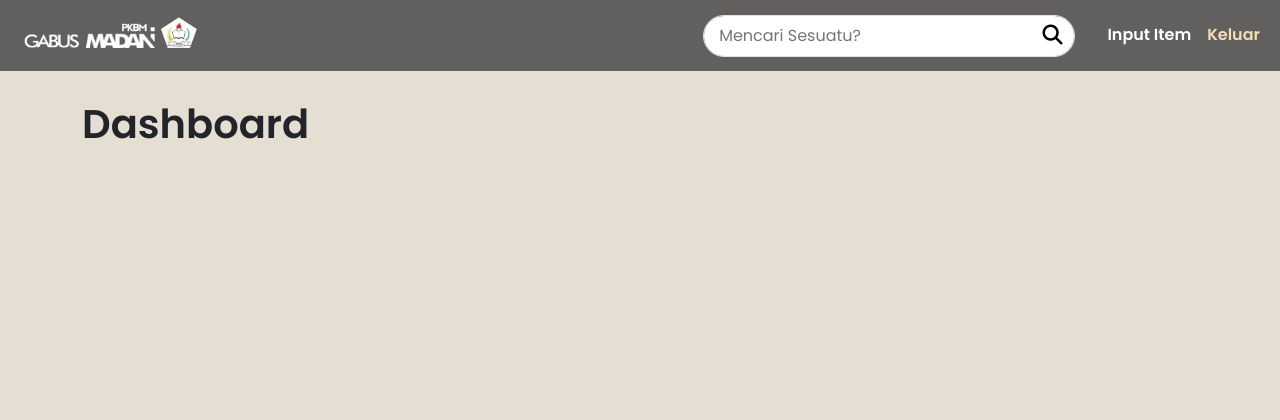
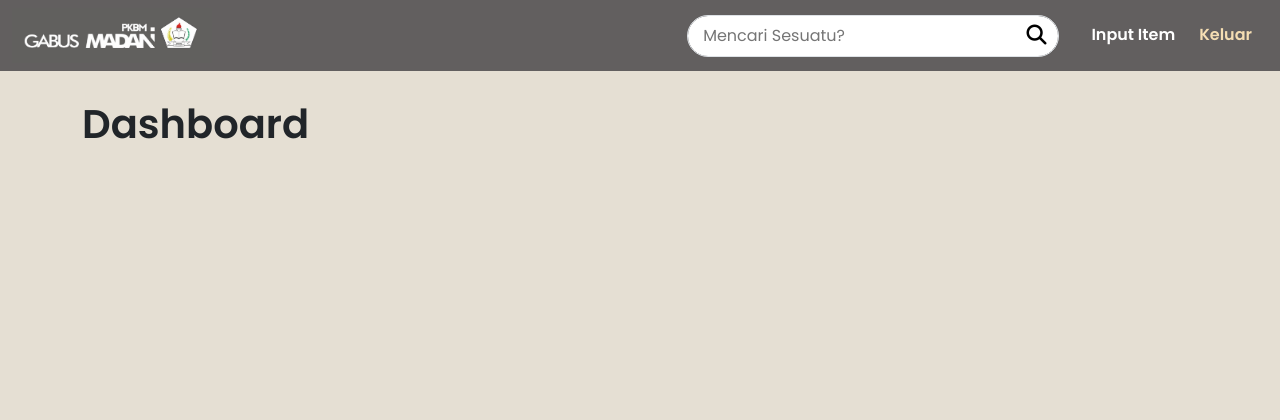
Before and after one commit to yaziid14/KoperasiPKBMGM, a Flask app: page /adminpage in a window 1280 px wide. Shown: the top 420 px of the page. Run offline with Flask 3, Linux system fonts and the light colour scheme; some libraries are stand-ins or nearby versions.

Commit message:
Update77

```diff
--- a/app.py
+++ b/app.py
@@ -324,7 +324,8 @@
     favorite_list = list(db.favorite.find(
         {'username': user_receive}, {'_id': False}))
     cart_list = list(db.cart.find({'username': user_receive}, {'_id': False}))
-    order_list = list(db.orderan.find({'username': user_receive}, {'_id': False}))
+    order_list = list(db.orderan.find(
+        {'username': user_receive}, {'_id': False}))
 
     return jsonify({
         'daftarbuku': book_list,
@@ -435,7 +436,15 @@
             result = cloudinary.uploader.upload(
                 file,
                 folder="cover_buku",      # Folder ditentukan di sini
-                public_id=public_id       # Tanpa "cover_buku/" di public_id
+                public_id=public_id,       # Tanpa "cover_buku/" di public_id
+                transformation=[
+                    {
+                        "width": 500,
+                        "height": 500,
+                        "crop": "fill",   # "fill" akan memotong bagian yang berlebih
+                        "gravity": "auto"  # otomatis fokus ke bagian penting
+                    }
+                ]
             )
         except Exception as e:
             return jsonify({'msg': f"Gagal upload {filename}: {str(e)}"}), 500
@@ -1050,25 +1059,26 @@
     if not databarang:
         return jsonify({'msg': 'Data tidak ditemukan!'})
 
-    # Dapatkan daftar cover lama
+    # Ambil daftar cover lama
     cover_old_list = databarang.get("AllCover", [])
     if isinstance(cover_old_list, str):
         cover_old_list = [cover_old_list]
 
-    # Hapus cover lama dari Cloudinary
-    for old_url in cover_old_list:
-        if old_url and "res.cloudinary.com" in old_url:
-            public_id = extract_public_id(old_url)
-            if public_id:
-                try:
-                    result = cloudinary.uploader.destroy(public_id)
-                    print(f"Hapus cover lama: {public_id} → {result}")
-                except Exception as e:
-                    print(f"Gagal menghapus cover lama: {e}")
+    # Hapus semua cover lama dari Cloudinary
+    if cover_old_list:
+        for old_url in cover_old_list:
+            if old_url and "res.cloudinary.com" in old_url:
+                public_id = extract_public_id(old_url)
+                if public_id:
+                    try:
+                        result = cloudinary.uploader.destroy(public_id)
+                        print(f"Hapus cover lama: {public_id} → {result}")
+                    except Exception as e:
+                        print(f"Gagal menghapus cover lama: {e}")
 
     # Ambil file cover baru
     files = request.files.getlist("gambar_give[]")
-    if not files or files[0].filename == "":
+    if not files or all(f.filename == '' for f in files):
         return jsonify({'msg': 'Gambar tidak ditemukan!'})
 
     cover_list = []
@@ -1082,23 +1092,36 @@
         if extension not in ['jpg', 'jpeg', 'png', 'webp']:
             return jsonify({'msg': f'File tidak valid: {filename}'})
 
-        # ✅ Gunakan public_id TANPA "cover_buku/"
         public_id = f"{url_receive}_{timestamp}_{index+1}"
 
-        result = cloudinary.uploader.upload(
-            file,
-            public_id=public_id,
-            folder="cover_buku"  # Sudah mengatur foldernya di sini
-        )
+        try:
+            result = cloudinary.uploader.upload(
+                file,
+                folder="cover_buku",
+                public_id=public_id,
+                transformation=[
+                    {
+                        "width": 500,
+                        "height": 500,
+                        "crop": "fill",
+                        "gravity": "auto"
+                    }
+                ]
+            )
+        except Exception as e:
+            print(f"Gagal upload {filename}: {e}")
+            return jsonify({'msg': f'Gagal upload {filename} ke Cloudinary'})
 
+        # Ambil URL yang sudah dioptimasi
         optimized_url, _ = cloudinary_url(
-            f"cover_buku/{public_id}",  # ✅ Tambahkan prefix DI SINI saja
+            f"cover_buku/{public_id}",
             fetch_format="auto",
             quality="auto"
         )
         cover_list.append(optimized_url)
+        print(f"Upload berhasil: {optimized_url}")
 
-    # Update dokumen di database
+    # Update ke database
     new_doc = {
         "AllCover": cover_list,
         "Cover": cover_list[0]
@@ -1179,7 +1202,8 @@
     try:
         data = request.get_json()
         username = data.get('username')
-        descriptors = data.get('descriptors')  # list of 5 descriptor (array of 128 floats)
+        # list of 5 descriptor (array of 128 floats)
+        descriptors = data.get('descriptors')
 
         # Validasi dasar
         if not username or not descriptors or len(descriptors) != 5:
@@ -1257,7 +1281,8 @@
     try:
         data = request.json
         username = data.get('username')
-        descriptor_client = np.array(data.get('descriptor'))  # array dari client
+        descriptor_client = np.array(
+            data.get('descriptor'))  # array dari client
 
         if not username or descriptor_client is None:
             return jsonify({"result": "error", "msg": "Data tidak lengkap"}), 400
--- a/static/js/myjs.js
+++ b/static/js/myjs.js
@@ -671,25 +671,31 @@
             let order_count = new Set(rows2.filter(x => x['order_id']).map(x => x['order_id'])).size;
 
             let dashboard = `
-                <div class="box box-bg1 my-2 mx-2">
+                <div class="col mt-3">
+                    <a href="#" onclick="lihatUser()" class="text-decoration-none text-dark">
+                        <div class="box box-bg1">
                             <div class="info">
                                 <h3 class="semibold">Pengguna</h3>
-                        <p class="count regular">
-                            <b style="color: #004ad880;">${count1}</b>
-                            <a href="#" onclick="lihatUser()" class="text-decoration-none text-dark fw-semibold" data-bs-toggle="modal" data-bs-target="#userModal">Pengguna</a>
+                                <p class="count fw-semibold">
+                                    <b style="color: #004ad880;">${count1}</b> Pengguna
                                 </p>
                             </div>
                             <i class="fa-solid fa-user"></i>
                         </div>
-                <div class="box box-bg2 my-2 mx-2">
+                    </a>
+                </div>
+                <div class="col mt-3">
+                    <a href="#" onclick="lihatOrder()" class="text-decoration-none text-dark">
+                       <div class="box box-bg2">
                             <div class="info">
                                 <h3 class="semibold">Transaksi</h3>
-                        <p class="count regular">
-                            <b style="color: #d8410080;">${order_count}</b>
-                            <a href="#" onclick="lihatOrder()" class="text-decoration-none text-dark fw-semibold">Orders</a>
+                                <p class="count fw-semibold">
+                                    <b style="color: #d8410080;">${order_count}</b> Orders
                                 </p>
                             </div>
                             <i class="fa fa-shopping-cart"></i>
+                        </div>
+                    </a>
                 </div>`;
             $('#dashboard').append(dashboard);
 
@@ -736,9 +742,9 @@
                 <div class="col">
                     <div class="card card-book">
                         <a href="/detail/${url}">${carouselHTML}</a>
-                        <div class="card-body mt-3">
+                        <div class="card-body">
                             <h5 id="${url}" class="fw-semibold text-center text-truncate d-flex align-items-center justify-content-center"
-                                style="min-height: 3rem; font-size: clamp(0.9rem, 1.2vw, 1.2rem); line-height: 1.2;">
+                                style="min-height: 2rem; font-size: clamp(0.9rem, 1.2vw, 1.2rem); line-height: 1.2;">
                             ${judul}
                             </h5>
                             <h6>Stok : ${stok}</h6>
@@ -774,7 +780,7 @@
 
             // Tambahkan dashboard langsung di sini
             let dashboard = `
-            <div class="col">
+            <div class="col mt-3">
                 <a href="/favorite" class="text-decoration-none">
                     <div class="boxuser box-bg11 h-100">
                         <div class="info">
@@ -789,7 +795,7 @@
                 </a>
             </div>
 
-            <div class="col">
+            <div class="col mt-3">
                 <a href="/cart" class="text-decoration-none">
                     <div class="boxuser box-bg22 h-100">
                         <div class="info">
@@ -804,7 +810,7 @@
                 </a>
             </div>
 
-            <div class="col">
+            <div class="col mt-3">
                 <a href="/orders" class="text-decoration-none">
                     <div class="boxuser box-bg33 h-100">
                         <div class="info">
@@ -890,13 +896,13 @@
                             </a>
                             <div class="card-body">
                                 <h5 class="fw-semibold text-center text-truncate d-flex align-items-center justify-content-center"
-                                    style="min-height: 3rem; font-size: clamp(0.9rem, 1.2vw, 1.2rem); line-height: 1.2;">
+                                    style="min-height: 2rem; font-size: clamp(0.9rem, 1.2vw, 1.2rem); line-height: 1.2;">
                                 ${judul}
                                 </h5>
                                 <h6>Stok : ${stok}</h6>
-                                <h5 class="regular py-2 harga">Rp.${harga.toLocaleString('id-ID')}</h5>
-                            </div>
-                            <div class="d-flex justify-content-between px-2 pb-3" id="book-btn">
+                                <h5 class="regular harga">Rp.${harga.toLocaleString('id-ID')}</h5>
+                            </div>
+                            <div class="d-flex justify-content-between px-2 pb-2" id="book-btn">
                                 <a onclick="favorite('${url}')">
                                     <i class="far fa-heart fa-2x" id="fav-${url}"></i>
                                 </a>
@@ -996,12 +1002,12 @@
                             <a href="/detail/${url}">${carouselHTML}</a>
                             <div class="card-body">
                                 <h5 id="judul-${i}" class="fw-semibold text-center text-truncate d-flex align-items-center justify-content-center"
-                                    style="min-height: 3rem; font-size: clamp(0.9rem, 1.2vw, 1.2rem); line-height: 1.2;">
+                                    style="min-height: 2rem; font-size: clamp(0.9rem, 1.2vw, 1.2rem); line-height: 1.2;">
                                 ${judul}
                                 </h5>
                                 <h6>Stok : ${stok}</h6>
                                 <p class="d-none" id="ori-${i}">${harga}</p>
-                                <h5 class="regular py-2 harga" id="harga-${i}">Rp.${hargaFormatted}</h5>
+                                <h5 class="regular harga" id="harga-${i}">Rp.${hargaFormatted}</h5>
                             </div>
                             <div class="d-flex justify-content-around align-items-center gap-3">
                                 <button type="button" class="btn btn-danger rounded-circle btn-lg tombol-jumlah"
@@ -1515,13 +1521,13 @@
                             </a>
                             <div class="card-body">
                                 <h5 class="fw-semibold text-center text-truncate d-flex align-items-center justify-content-center"
-                                    style="min-height: 3rem; font-size: clamp(0.9rem, 1.2vw, 1.2rem); line-height: 1.2;">
+                                    style="min-height: 2rem; font-size: clamp(0.9rem, 1.2vw, 1.2rem); line-height: 1.2;">
                                 ${judul}
                                 </h5>
                                 <h6>Stok : ${stok}</h6>
-                                <h5 class="regular py-2 harga">Rp.${parseInt(harga).toLocaleString('id-ID')}</h5>
-                            </div>
-                            <div class="d-flex justify-content-between px-2 pb-3" id="book-btn">
+                                <h5 class="regular harga">Rp.${parseInt(harga).toLocaleString('id-ID')}</h5>
+                            </div>
+                            <div class="d-flex justify-content-between px-2 pb-2" id="book-btn">
                                 <a onclick="favorite('${url}')">
                                     <i class="fas fa-heart fa-2x" id="fav-${url}"></i>
                                 </a>
@@ -1607,15 +1613,15 @@
                         <a href="/detail/${url}">
                             ${carouselHTML}
                         </a>
-                        <div class="card-body mt-3">
+                        <div class="card-body">
                             <h5 class="fw-semibold text-center text-truncate d-flex align-items-center justify-content-center"
-                                style="min-height: 3rem; font-size: clamp(0.9rem, 1.2vw, 1.2rem); line-height: 1.2;">
+                                style="min-height: 2rem; font-size: clamp(0.9rem, 1.2vw, 1.2rem); line-height: 1.2;">
                             ${judul}
                             </h5>
                             <h6>Stok : ${stok}</h6>
-                            <h5 class="regular py-2 harga" id="harga">Rp.${harga.toLocaleString('id-ID')}</h5>
-                        </div>
-                        <div class="d-flex justify-content-between px-2 pb-3">
+                            <h5 class="regular harga" id="harga">Rp.${harga.toLocaleString('id-ID')}</h5>
+                        </div>
+                        <div class="d-flex justify-content-between px-2 pb-2">
                             <a onclick="kelogin()"><i class="far fa-heart fa-2x nolog-btn"></i></a>
                             <a href="/detail/${url}" class="btn semibold card-body-btn">Detail</a>
                             <a onclick="kelogin()"><i class="fas fa-cart-plus fa-2x nolog-btn"></i></a>
@@ -2023,12 +2029,12 @@
                     for (let i = 0; i < covers.length; i++) {
                         let activeClass = i === 0 ? 'active' : '';
                         indicators += `<button type="button" data-bs-target="#${carouselId}" data-bs-slide-to="${i}" class="${activeClass}" aria-current="${activeClass ? 'true' : 'false'}" aria-label="Slide ${i + 1}"></button>`;
-                        inner += `<div class="carousel-item ${activeClass}"><img src="${covers[i]}" class="d-block w-100 rounded-3 img-ord" alt="Cover ${i + 1}"></div>`;
+                        inner += `<div class="carousel-item ${activeClass}"><img src="${covers[i]}" class="d-block w-100 rounded-3" alt="Cover ${i + 1}"></div>`;
                     }
 
                     return `
                         <div class="row g-4 align-items-center py-3 border-bottom order-group" data-orderid="${id}">
-                            <div class="col-md-4">
+                            <div class="col-md-3">
                                 <div id="${carouselId}" class="carousel slide" data-bs-ride="carousel">
                                     <div class="carousel-indicators">${indicators}</div>
                                     <div class="carousel-inner rounded-3">${inner}</div>
@@ -2531,7 +2537,6 @@
     }, 1000);
 }
 
-
 function hapusPesanan(orderId) {
     Swal.fire({
         title: 'Hapus Pesanan?',
@@ -2655,7 +2660,7 @@
                     return `
                         <div class="row g-4 align-items-center py-3 border-bottom order-group" data-orderid="${id}">
                             <div class="col-md-4">
-                                <div id="${carouselId}" class="carousel slide" data-bs-ride="carousel">
+                                <div id="${carouselId}" class="carousel slide mx-4" data-bs-ride="carousel">
                                     <div class="carousel-indicators">${indicators}</div>
                                     <div class="carousel-inner rounded-3">${inner}</div>
                                     <button class="carousel-control-prev" type="button" data-bs-target="#${carouselId}" data-bs-slide="prev">
--- a/static/style.css
+++ b/static/style.css
@@ -91,8 +94,26 @@
   transform: scale(1.1);
 }
 
+.nava-input {
+  color: white;
+}
+
+.nava-input:hover {
+  color: white;
+  transform: scale(1.05);
+}
+
+.nava-out {
+  color: wheat;
+  /* cursor: pointer; */
+}
+
+.nava-out:hover {
+  color: wheat;
+  transform: scale(1.05);
+}
+
 .box {
-  width: 48%;
   height: auto;
   padding: 40px;
   display: flex;
--- a/templates/admin.html
+++ b/templates/admin.html
@@ -59,9 +59,8 @@
                             </a>
                         </div>
                     </form>
-                    <a class="nav-link active semibold" style="color: white;" aria-current="page" href="/tambah">Input
-                        Item</a>
-                    <a class="nav-link semibold" style="color: wheat; cursor: pointer;" onclick="sign_out()">Keluar</a>
+                    <a class="nav-link semibold me-2 nava-input" aria-current="page" href="/tambah">Input Item</a>
+                    <a class="nav-link semibold me-2 nava-out" href="#" onclick="sign_out()">Keluar</a>
                 </div>
             </div>
         </div>
@@ -73,7 +72,7 @@
         </div>
     </div>
 
-    <div class="container dash">
+    <div class="container my-5">
         <div class="row row-cols-1 row-cols-sm-2 row-cols-md-4 g-4" id="card-book">
         </div>
     </div>
--- a/templates/editbook.html
+++ b/templates/editbook.html
@@ -71,9 +71,8 @@
                             </a>
                         </div>
                     </form>
-                    <a class="nav-link active semibold" style="color: white;" aria-current="page" href="/tambah">Input
-                        Item</a>
-                    <a class="nav-link semibold" style="color: wheat; cursor: pointer;" onclick="sign_out()">Keluar</a>
+                    <a class="nav-link semibold me-2 nava-input" aria-current="page" href="/tambah">Input Item</a>
+                    <a class="nav-link semibold me-2 nava-out" href="#" onclick="sign_out()">Keluar</a>
                 </div>
             </div>
         </div>
--- a/templates/orderadmin.html
+++ b/templates/orderadmin.html
@@ -128,9 +128,8 @@
                             </a>
                         </div>
                     </form>
-                    <a class="nav-link active semibold" style="color: white;" aria-current="page" href="/tambah">Input
-                        Item</a>
-                    <a class="nav-link semibold" style="color: wheat; cursor: pointer;" onclick="sign_out()">Keluar</a>
+                    <a class="nav-link semibold me-2 nava-input" aria-current="page" href="/tambah">Input Item</a>
+                    <a class="nav-link semibold me-2 nava-out" href="#" onclick="sign_out()">Keluar</a>
                 </div>
             </div>
         </div>
```
Also changed, not shown: other parts of static/style.css (+31 -11 lines), templates/detail.html (+2 -5 lines), templates/search.html (+3 -5 lines), templates/tambahbuku.html (+6 -5 lines). Lines whose indentation alone changed are shown as unchanged.
